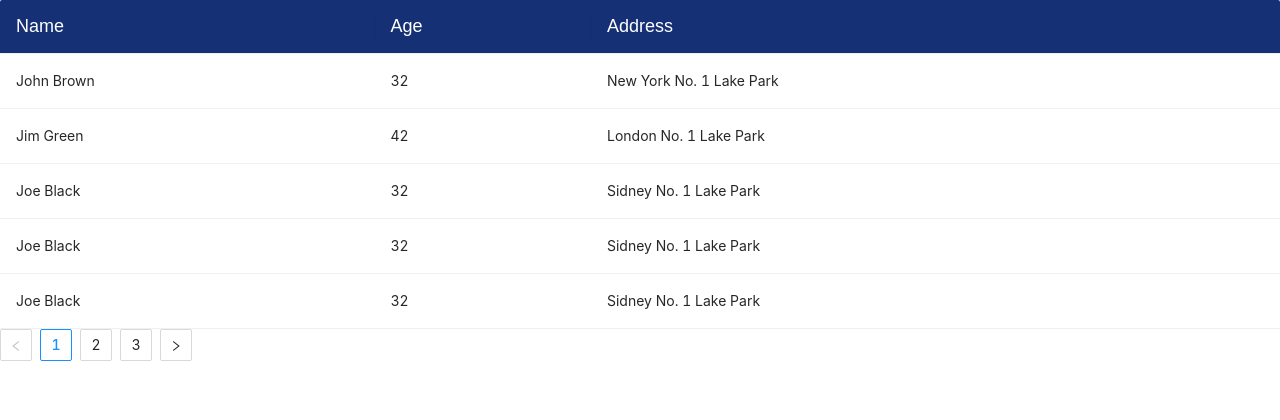
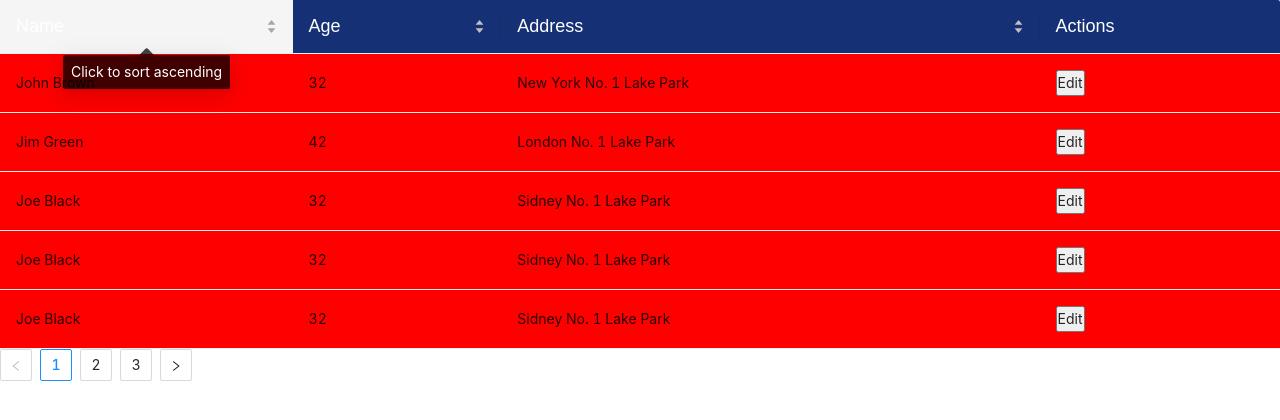
Before and after one commit to w3ngithub/wenhub, a Next.js app: page / in a window 1280 px wide. Shown: the top 420 px of the page. Built offline with nearby package versions, Linux system fonts and the light colour scheme.

Commit message:
adding style in props columns

```diff
--- a/app/components/elements/Table/index.js
+++ b/app/components/elements/Table/index.js
@@ -2,32 +2,19 @@ import React from 'react'
 import PropTypes from 'prop-types';
 import { Table } from 'antd'
 import styles from './table.module.css'
-import { Paginate, listData } from '../Pagination';
 
 const { Column } = Table
 
 
 const ListTable = ({
     columns,
-    data,
+    data
 }) => {
-
-
-    const [pageNumber, setPageNumber] = React.useState(1)
-    const [postPerPage, setPostPerPage] = React.useState(5)
-
-    const changePage = (pageNo, pageSize) => {
-        setPageNumber(pageNo)
-        setPostPerPage(pageSize)
-    }
-
-
-    const finalData = listData(data, postPerPage, pageNumber)
 
     return (
         <div>
             <Table
-                dataSource={finalData}
+                dataSource={data}
                 pagination={false}
             >
                 {
@@ -35,104 +22,118 @@ const ListTable = ({
                         <Column
                             title={col.title}
                             dataIndex={col.keyIndex}
+                            sorter={col.sorting}
                             key={col.keyIndex}
-                            render={(text) => text} />
+                            render={(text) => {
+                                return {
+                                    props: {
+                                        style:{background:'red'}
+                                    },
+                                    children: text
+                                }
+                            }} />
                     ))
                 }
             </Table>
-            <Paginate
-                handlePageChange={changePage}
-                length={data.length}
-                pageSize={postPerPage}
-            />
+
         </div>
     )
 }
 
 ListTable.defaultProps = {
-    columns: [
-        {
-            title: "Name",
-            keyIndex: "name"
-        },
-        {
-            title: "Age",
-            keyIndex: "age"
-        },
-        {
-            title: "Address",
-            keyIndex: "address"
-        }
-    ],
-    data: [
-        {
-            key: '1',
-            name: 'John Brown',
-            age: 32,
-            address: 'New York No. 1 Lake Park',
-        },
-        {
-            key: '2',
-            name: 'Jim Green',
-            age: 42,
-            address: 'London No. 1 Lake Park',
-        },
-        {
-            key: '3',
-            name: 'Joe Black',
-            age: 32,
-            address: 'Sidney No. 1 Lake Park',
-        },
-        {
-            key: '4',
-            name: 'Joe Black',
-            age: 32,
-            address: 'Sidney No. 1 Lake Park',
-        },
-        {
-            key: '5',
-            name: 'Joe Black',
-            age: 32,
-            address: 'Sidney No. 1 Lake Park',
-        },
-        {
-            key: '6',
-            name: 'Joe Black',
-            age: 32,
-            address: 'Sidney No. 1 Lake Park',
-        },
-        {
-            key: '7',
-            name: 'Joe Black',
-            age: 32,
-            address: 'Sidney No. 1 Lake Park',
-        },
-        {
-            key: '8',
-            name: 'Joe Black',
-            age: 32,
-            address: 'Sidney No. 1 Lake Park',
-        },
-        {
-            key: '9',
-            name: 'Joe Black',
-            age: 32,
-            address: 'Sidney No. 1 Lake Park',
-        },
-        {
-            key: '10',
-            name: 'Joe Black',
-            age: 32,
-            address: 'Sidney No. 1 Lake Park',
-        },
-        {
-            key: '11',
-            name: 'Joe Black',
-            age: 32,
-            address: 'Sidney No. 1 Lake Park',
-        },
-
-    ]
+    // columns: [
+    //     {
+    //         title: "Name",
+    //         keyIndex: "name"
+    //     },
+    //     {
+    //         title: "Age",
+    //         keyIndex: "age"
+    //     },
+    //     {
+    //         title: "Address",
+    //         keyIndex: "address"
+    //     }
+    // ],
+    // data : [
+    //     {
+    //       key: '1',
+    //       name: 'John Brown',
+    //       age: 32,
+    //       address: 'New York No. 1 Lake Park',
+    //       edit: <button onClick={() => console.log(1)}>Edit</button>
+    //     },
+    //     {
+    //       key: '2',
+    //       name: 'Jim Green',
+    //       age: 42,
+    //       address: 'London No. 1 Lake Park',
+    //       edit: <button onClick={() => console.log(2)}>Edit</button>
+    //     },
+    //     {
+    //       key: '3',
+    //       name: 'Joe Black',
+    //       age: 32,
+    //       address: 'Sidney No. 1 Lake Park',
+    //       edit: <button onClick={() => console.log(3)}>Edit</button>
+    //     },
+    //     {
+    //       key: '4',
+    //       name: 'Joe Black',
+    //       age: 32,
+    //       address: 'Sidney No. 1 Lake Park',
+    //       edit: <button onClick={() => console.log(4)}>Edit</button>
+    //     },
+    //     {
+    //       key: '5',
+    //       name: 'Joe Black',
+    //       age: 32,
+    //       address: 'Sidney No. 1 Lake Park',
+    //       edit: <button onClick={() => console.log(5)}>Edit</button>
+    //     },
+    //     {
+    //       key: '6',
+    //       name: 'Joe Black',
+    //       age: 32,
+    //       address: 'Sidney No. 1 Lake Park',
+    //       edit: <button onClick={() => console.log(6)}>Edit</button>
+    //     },
+    //     {
+    //       key: '7',
+    //       name: 'Joe Black',
+    //       age: 32,
+    //       address: 'Sidney No. 1 Lake Park',
+    //       edit: <button onClick={() => console.log(7)}>Edit</button>
+    //     },
+    //     {
+    //       key: '8',
+    //       name: 'Joe Black',
+    //       age: 32,
+    //       address: 'Sidney No. 1 Lake Park',
+    //       edit: <button onClick={() => console.log(8)}>Edit</button>
+    //     },
+    //     {
+    //       key: '9',
+    //       name: 'Joe Black',
+    //       age: 32,
+    //       address: 'Sidney No. 1 Lake Park',
+    //       edit: <button onClick={() => console.log(9)}>Edit</button>
+    //     },
+    //     {
+    //       key: '10',
+    //       name: 'Joe Black',
+    //       age: 32,
+    //       address: 'Sidney No. 1 Lake Park',
+    //       edit: <button onClick={() => console.log(10)}>Edit</button>
+    //     },
+    //     {
+    //       key: '11',
+    //       name: 'Joe Black',
+    //       age: 32,
+    //       address: 'Sidney No. 1 Lake Park',
+    //       edit: <button onClick={() => console.log(11)}>Edit</button>
+    //     },
+    //   ]
 }
 
 ListTable.propTypes = {
--- a/pages/index.js
+++ b/pages/index.js
@@ -1,10 +1,126 @@
 import React from 'react'
 import Table from 'components/elements/Table'
+import { Paginate, listData } from 'components/elements/Pagination'
+const columns = [
+  {
+    title: "Name",
+    keyIndex: "name",
+    sorting: (a, b) => a.name > b.name
+  },
+  {
+    title: "Age",
+    keyIndex: "age",
+    sorting: (a, b) => a.age - b.age
+  },
+  {
+    title: "Address",
+    keyIndex: "address",
+    sorting: (a, b) => a.address > b.address
+  },
+  {
+    title: "Actions",
+    keyIndex: "edit",
+  }
+]
+
+const data = [
+  {
+    key: '1',
+    name: 'John Brown',
+    age: 32,
+    address: 'New York No. 1 Lake Park',
+    edit: <button onClick={() => console.log(1)}>Edit</button>
+  },
+  {
+    key: '2',
+    name: 'Jim Green',
+    age: 42,
+    address: 'London No. 1 Lake Park',
+    edit: <button onClick={() => console.log(2)}>Edit</button>
+  },
+  {
+    key: '3',
+    name: 'Joe Black',
+    age: 32,
+    address: 'Sidney No. 1 Lake Park',
+    edit: <button onClick={() => console.log(3)}>Edit</button>
+  },
+  {
+    key: '4',
+    name: 'Joe Black',
+    age: 32,
+    address: 'Sidney No. 1 Lake Park',
+    edit: <button onClick={() => console.log(4)}>Edit</button>
+  },
+  {
+    key: '5',
+    name: 'Joe Black',
+    age: 32,
+    address: 'Sidney No. 1 Lake Park',
+    edit: <button onClick={() => console.log(5)}>Edit</button>
+  },
+  {
+    key: '6',
+    name: 'Joe Black',
+    age: 32,
+    address: 'Sidney No. 1 Lake Park',
+    edit: <button onClick={() => console.log(6)}>Edit</button>
+  },
+  {
+    key: '7',
+    name: 'Joe Black',
+    age: 32,
+    address: 'Sidney No. 1 Lake Park',
+    edit: <button onClick={() => console.log(7)}>Edit</button>
+  },
+  {
+    key: '8',
+    name: 'Joe Black',
+    age: 32,
+    address: 'Sidney No. 1 Lake Park',
+    edit: <button onClick={() => console.log(8)}>Edit</button>
+  },
+  {
+    key: '9',
+    name: 'Joe Black',
+    age: 32,
+    address: 'Sidney No. 1 Lake Park',
+    edit: <button onClick={() => console.log(9)}>Edit</button>
+  },
+  {
+    key: '10',
+    name: 'Joe Black',
+    age: 32,
+    address: 'Sidney No. 1 Lake Park',
+    edit: <button onClick={() => console.log(10)}>Edit</button>
+  },
+  {
+    key: '11',
+    name: 'Joe Black',
+    age: 32,
+    address: 'Sidney No. 1 Lake Park',
+    edit: <button onClick={() => console.log(11)}>Edit</button>
+  },
+]
 
 function Home() {
+
+  const [pageNumber, setPageNumber] = React.useState(1)
+  const [postPerPage, setPostPerPage] = React.useState(5)
+
+  const changePage = (pageNo, pageSize) => {
+    setPageNumber(pageNo)
+    setPostPerPage(pageSize)
+  }
+  const finalData = listData(data, postPerPage, pageNumber)
   return (
     <div>
-      <Table />
+      <Table data={finalData} columns={columns} />
+      <Paginate
+        handlePageChange={changePage}
+        length={data.length}
+        pageSize={postPerPage}
+      />
     </div>
   )
 }
```
Also changed, not shown: app/styles/css/_index.css (line endings or trailing spaces).
